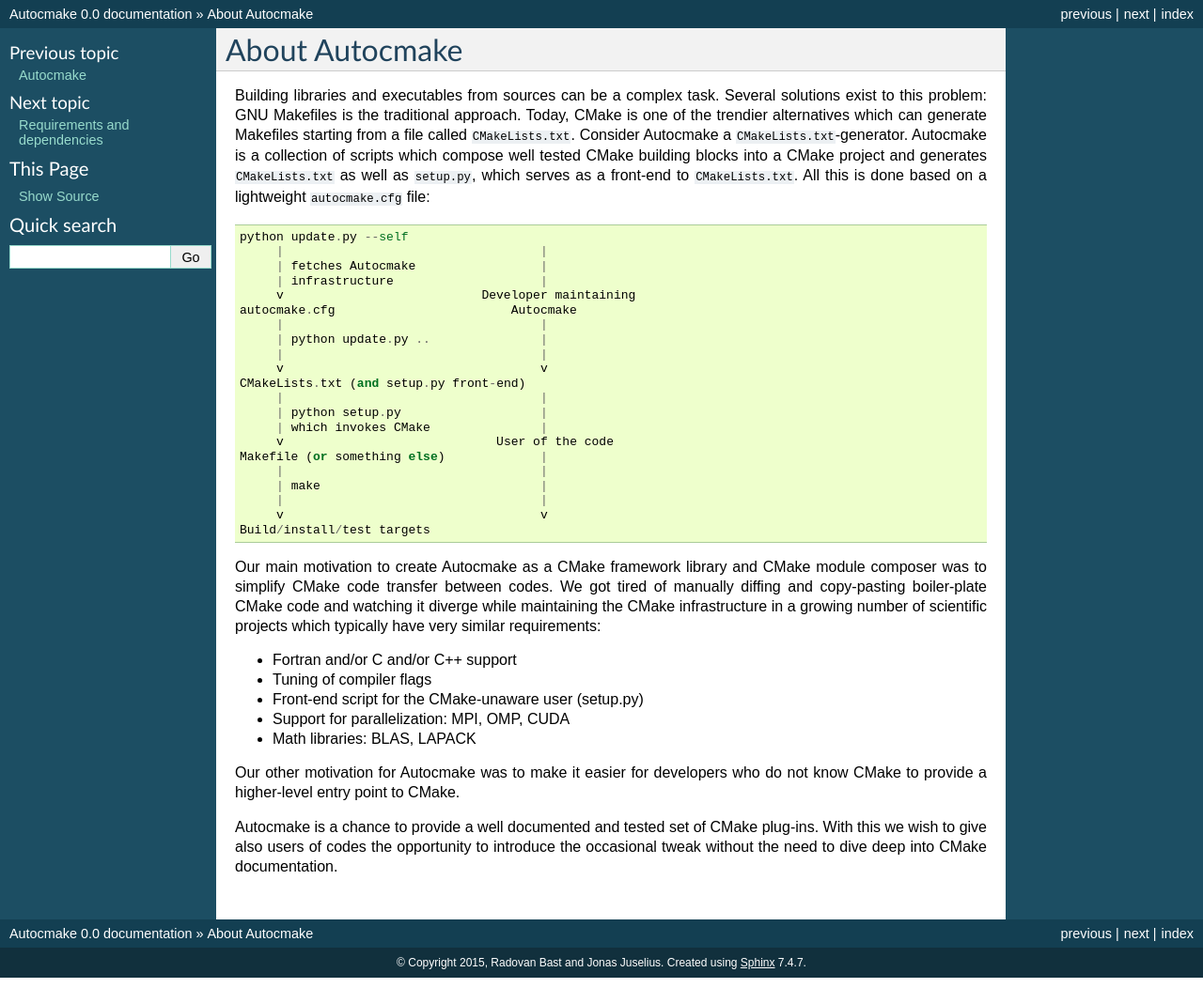
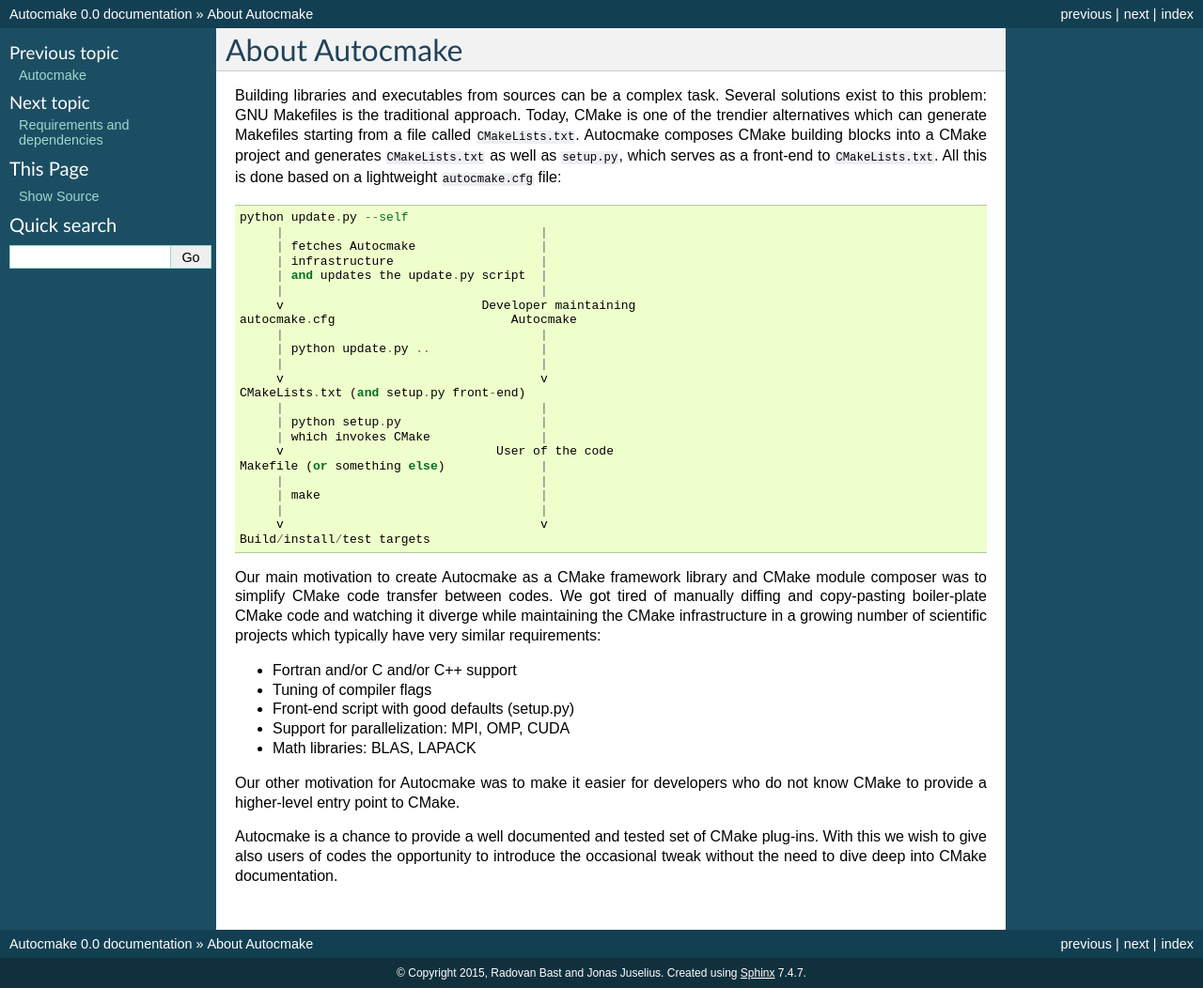
Before and after one commit to dev-cafe/autocmake, a Sphinx documentation site: the page built from doc/general/about.rst, in a window 1280 px wide. Shown: the whole page at 94% size. Built offline with Sphinx 7.4.7, drawn with Linux system fonts in a browser that asks for light colours.

Commit message:
update general doc section

```diff
--- a/doc/general/about.rst
+++ b/doc/general/about.rst
@@ -6,9 +6,8 @@
 Building libraries and executables from sources can be a complex task. Several
 solutions exist to this problem: GNU Makefiles is the traditional approach.
 Today, CMake is one of the trendier alternatives which can generate Makefiles
-starting from a file called ``CMakeLists.txt``. Consider Autocmake a
-``CMakeLists.txt``-generator.  Autocmake is a collection of scripts which
-compose well tested CMake building blocks into a CMake project and generates
+starting from a file called ``CMakeLists.txt``.
+Autocmake composes CMake building blocks into a CMake project and generates
 ``CMakeLists.txt`` as well as ``setup.py``, which serves as a front-end to
 ``CMakeLists.txt``. All this is done based on a lightweight ``autocmake.cfg``
 file::
@@ -17,6 +16,8 @@
        |                                   |
        | fetches Autocmake                 |
        | infrastructure                    |
+       | and updates the update.py script  |
+       |                                   |
        v                           Developer maintaining
   autocmake.cfg                        Autocmake
        |                                   |
@@ -35,7 +36,6 @@
        v                                   v
   Build/install/test targets
 
-
 Our main motivation to create Autocmake as a CMake framework library and
 CMake module composer was to simplify CMake code transfer between codes. We got
 tired of manually diffing and copy-pasting boiler-plate CMake code and watching
@@ -44,7 +44,7 @@
 
 - Fortran and/or C and/or C++ support
 - Tuning of compiler flags
-- Front-end script for the CMake-unaware user (setup.py)
+- Front-end script with good defaults (setup.py)
 - Support for parallelization: MPI, OMP, CUDA
 - Math libraries: BLAS, LAPACK
 
--- a/doc/general/requirements.rst
+++ b/doc/general/requirements.rst
@@ -7,8 +7,8 @@
 support Python 3 (tested with Python 3.4). If the script fails with Python 3,
 consider this a bug and please file an issue.
 
-The generated CMake infrastructure requires CMake >= 2.8.  The generated
-``setup.py`` runs with Python >= 2.7 (also tested with Python 3.4; probably also lower).
+The generated ``setup.py`` runs with Python >= 2.7 (also tested with Python
+3.4; probably also lower).
 
 .. todo::
 
```
